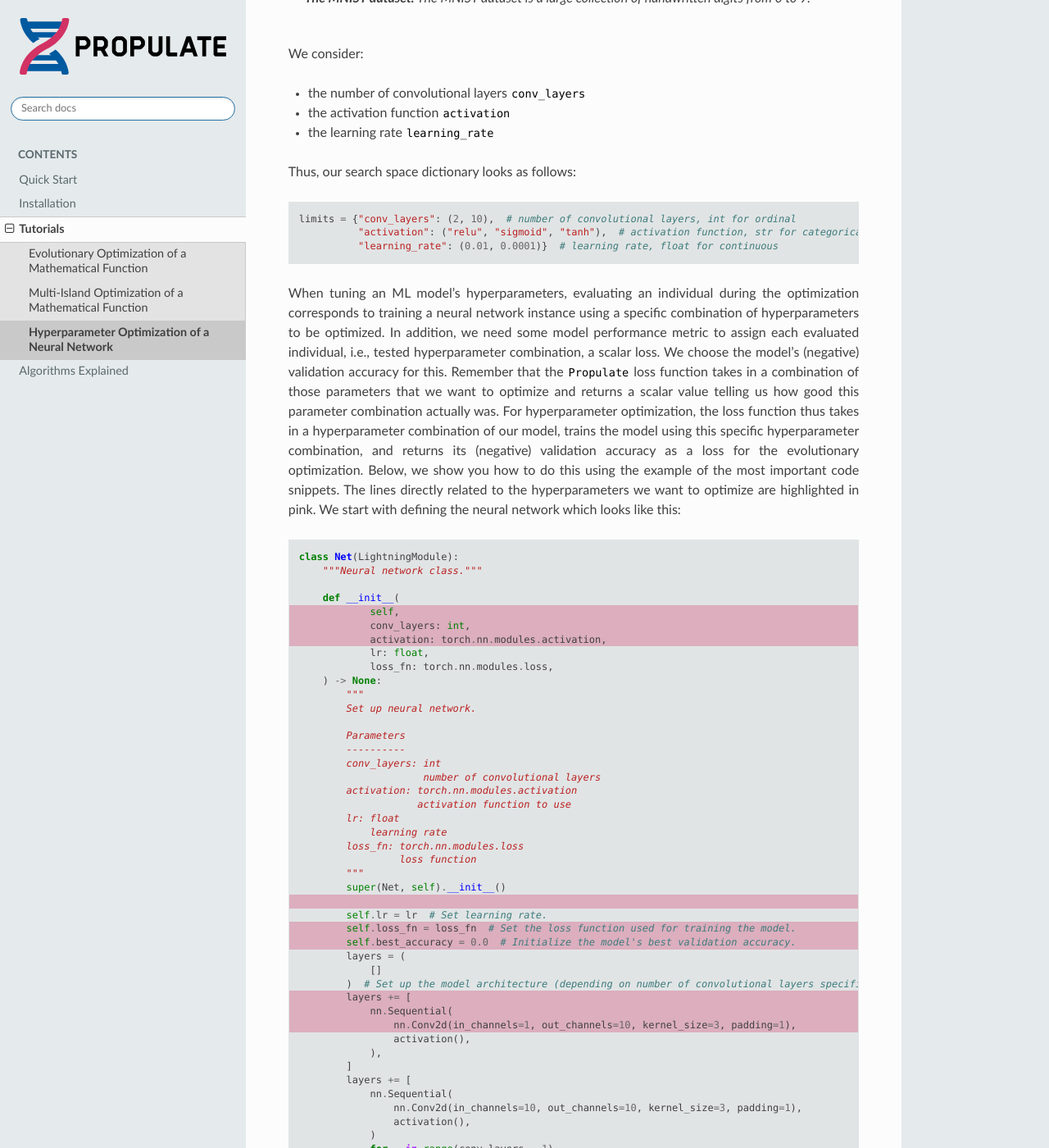
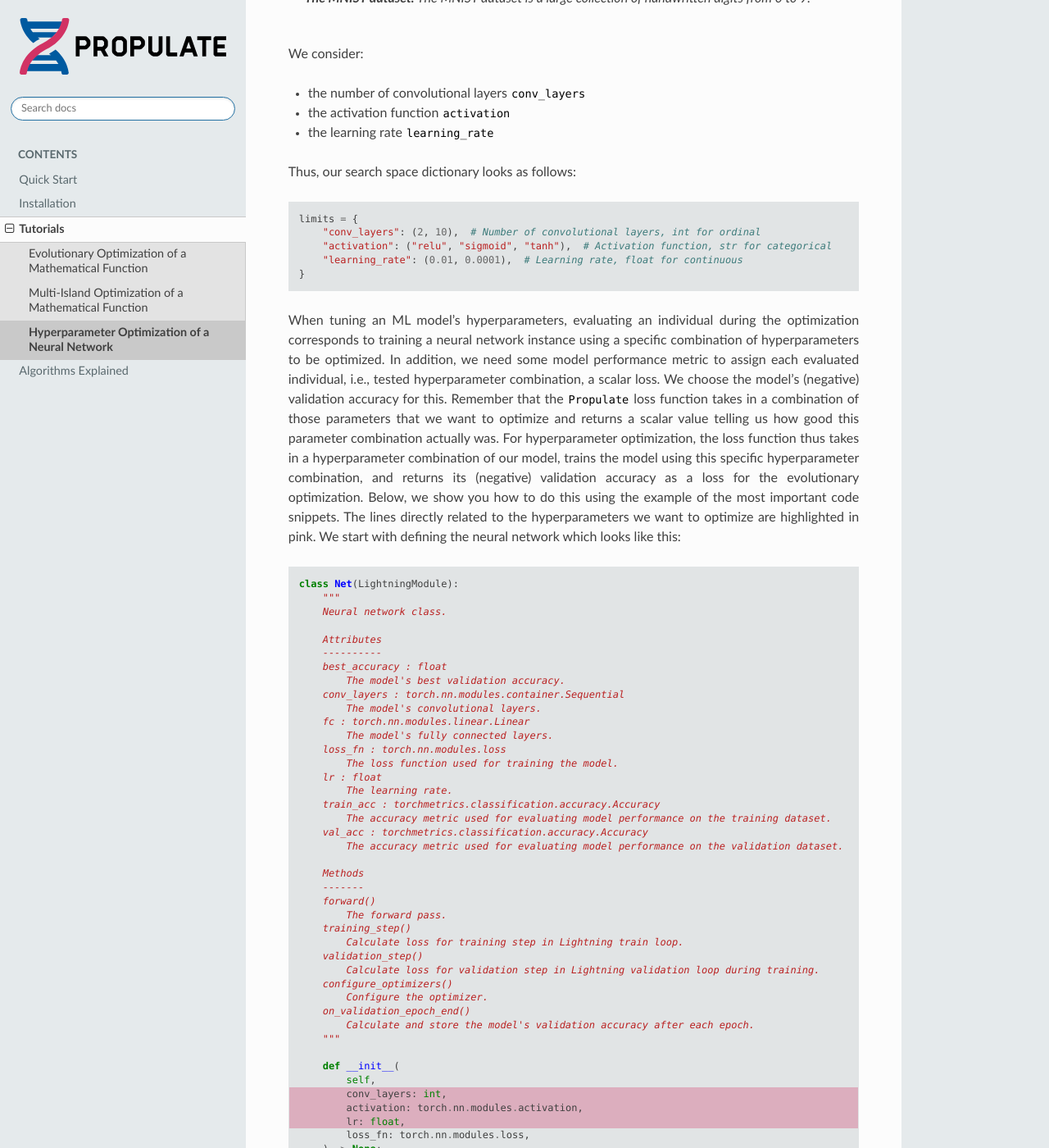
Before and after one commit to Helmholtz-AI-Energy/propulate, a Sphinx documentation site: the page built from docs/tut_hpo.rst, in a window 1280 px wide and 1400 px high, scrolled down 607 px. Shown: the whole window at 82% size. Built offline with Sphinx 7.4.7 and the Read the Docs theme 2.0.0, drawn with Linux system fonts in a browser that asks for light colours; nearby versions of some CDN libraries; some web fonts are replaced; library files that are not in the unit come from our copies; some of the changed text lies outside the part shown.

Commit message:
update HPO/NAS example

```diff
--- a/docs/tut_hpo.rst
+++ b/docs/tut_hpo.rst
@@ -31,9 +31,11 @@
 
 .. code-block:: python
 
-    limits = {"conv_layers": (2, 10),  # number of convolutional layers, int for ordinal
-              "activation": ("relu", "sigmoid", "tanh"),  # activation function, str for categorical
-              "learning_rate": (0.01, 0.0001)}  # learning rate, float for continuous
+    limits = {
+        "conv_layers": (2, 10),  # Number of convolutional layers, int for ordinal
+        "activation": ("relu", "sigmoid", "tanh"),  # Activation function, str for categorical
+        "learning_rate": (0.01, 0.0001),  # Learning rate, float for continuous
+    }
 
 When tuning an ML model's hyperparameters, evaluating an individual during the optimization corresponds to training
 a neural network instance using a specific combination of hyperparameters to be optimized. In addition, we need some
@@ -47,33 +49,65 @@
 the hyperparameters we want to optimize are highlighted in pink. We start with defining the neural network which looks like this:
 
 .. code-block:: python
-    :emphasize-lines: 5,6,7,26,28,29,33-35,106,107,120
+    :emphasize-lines: 38-40,59,61,65-77
 
     class Net(LightningModule):
-        """Neural network class."""
+        """
+        Neural network class.
+
+        Attributes
+        ----------
+        best_accuracy : float
+            The model's best validation accuracy.
+        conv_layers : torch.nn.modules.container.Sequential
+            The model's convolutional layers.
+        fc : torch.nn.modules.linear.Linear
+            The model's fully connected layers.
+        loss_fn : torch.nn.modules.loss
+            The loss function used for training the model.
+        lr : float
+            The learning rate.
+        train_acc : torchmetrics.classification.accuracy.Accuracy
+            The accuracy metric used for evaluating model performance on the training dataset.
+        val_acc : torchmetrics.classification.accuracy.Accuracy
+            The accuracy metric used for evaluating model performance on the validation dataset.
+
+        Methods
+        -------
+        forward()
+            The forward pass.
+        training_step()
+            Calculate loss for training step in Lightning train loop.
+        validation_step()
+            Calculate loss for validation step in Lightning validation loop during training.
+        configure_optimizers()
+            Configure the optimizer.
+        on_validation_epoch_end()
+            Calculate and store the model's validation accuracy after each epoch.
+        """
 
         def __init__(
-                self,
-                conv_layers: int,
-                activation: torch.nn.modules.activation,
-                lr: float,
-                loss_fn: torch.nn.modules.loss,
+            self,
+            conv_layers: int,
+            activation: torch.nn.modules.activation,
+            lr: float,
+            loss_fn: torch.nn.modules.loss,
         ) -> None:
             """
             Set up neural network.
 
             Parameters
             ----------
-            conv_layers: int
-                         number of convolutional layers
-            activation: torch.nn.modules.activation
-                        activation function to use
-            lr: float
-                learning rate
-            loss_fn: torch.nn.modules.loss
-                     loss function
+            conv_layers : int
+                The number of convolutional layers.
+            activation : torch.nn.modules.activation
+                The activation function to use.
+            lr : float
+                The learning rate.
+            loss_fn : torch.nn.modules.loss
+                The loss function.
             """
-            super(Net, self).__init__()
+            super().__init__()
 
             self.lr = lr  # Set learning rate.
             self.loss_fn = loss_fn  # Set the loss function used for training the model.
@@ -106,13 +140,13 @@
 
             Parameters
             ----------
-            x: torch.Tensor
-               data sample
+            x : torch.Tensor
+               The data sample.
 
             Returns
             -------
             torch.Tensor
-                The model's predictions for input data sample
+                The model's predictions for input data sample.
             """
             b, c, w, h = x.size()
             x = self.conv_layers(x)
@@ -128,15 +162,15 @@
 
             Parameters
             ----------
-            batch: Tuple[torch.Tensor, torch.Tensor]
-                   input batch
-            batch_idx: int
-                       batch index
+            batch : Tuple[torch.Tensor, torch.Tensor]
+                The input batch.
+            batch_idx : int
+                Its batch index.
 
             Returns
             -------
             torch.Tensor
-                training loss for input batch
+                The training loss for this input batch.
             """
             x, y = batch
             pred = self(x)
@@ -154,15 +188,15 @@
 
             Parameters
             ----------
-            batch: Tuple[torch.Tensor, torch.Tensor]
-                   current batch
-            batch_idx: int
-                       batch index
+            batch : Tuple[torch.Tensor, torch.Tensor]
+                The current batch
+            batch_idx : int
+                The batch index.
 
             Returns
             -------
             torch.Tensor
-                validation loss for input batch
+                The validation loss for the input batch.
             """
             x, y = batch
             pred = self(x)
@@ -174,19 +208,17 @@
 
         def configure_optimizers(self) -> torch.optim.SGD:
             """
-            Configure optimizer.
+            Configure the optimizer.
 
             Returns
             -------
             torch.optim.sgd.SGD
-                stochastic gradient descent optimizer
+                A stochastic gradient descent optimizer.
             """
             return torch.optim.SGD(self.parameters(), lr=self.lr)
 
         def on_validation_epoch_end(self):
-            """
-            Calculate and store the model's validation accuracy after each epoch.
-            """
+            """Calculate and store the model's validation accuracy after each epoch."""
             val_acc_val = self.val_acc.compute()
             self.val_acc.reset()
             if val_acc_val > self.best_accuracy:
@@ -202,42 +234,51 @@
 
         Parameters
         ----------
-        batch_size: int
-                    batch size
+        batch_size : int
+            The batch size.
 
         Returns
         -------
-        DataLoader
-            training dataloader
-        DataLoader
-            validation dataloader
+        torch.utils.data.DataLoader
+            The training dataloader.
+        torch.utils.data.DataLoader
+            The validation dataloader.
         """
-        ...
+        data_transform = Compose([ToTensor(), Normalize((0.1307,), (0.3081,))])
+        num_workers = NUM_WORKERS
+        log.info(f"Use {num_workers} workers in dataloader.")
 
-        data_transform = Compose([ToTensor(), Normalize((0.1307,), (0.3081,))])
-
-        if MPI.COMM_WORLD.Get_rank() == 0:  # Only root downloads data.
+        if MPI.COMM_WORLD.rank == 0:  # Only root downloads data.
             train_loader = DataLoader(
                 dataset=MNIST(
                     download=True, root=".", transform=data_transform, train=True
                 ),  # Use MNIST training dataset.
                 batch_size=batch_size,  # Batch size
+                num_workers=num_workers,
+                pin_memory=True,
+                persistent_workers=True,
                 shuffle=True,  # Shuffle data.
             )
 
-        MPI.COMM_WORLD.Barrier()
-        if MPI.COMM_WORLD.Get_rank() != 0:
+        MPI.COMM_WORLD.barrier()
+        if MPI.COMM_WORLD.rank != 0:
             train_loader = DataLoader(
                 dataset=MNIST(
                     download=False, root=".", transform=data_transform, train=True
                 ),  # Use MNIST training dataset.
                 batch_size=batch_size,  # Batch size
+                num_workers=num_workers,
+                pin_memory=True,
+                persistent_workers=True,
                 shuffle=True,  # Shuffle data.
             )
         val_loader = DataLoader(
             dataset=MNIST(
                 download=False, root=".", transform=data_transform, train=False
             ),  # Use MNIST testing dataset.
+            num_workers=num_workers,
+            pin_memory=True,
+            persistent_workers=True,
             batch_size=1,  # Batch size
             shuffle=False,  # Do not shuffle data.
         )
@@ -247,53 +288,65 @@
 order to find the best hyperparameters for our model:
 
 .. code-block:: python
-    :emphasize-lines: 18-20, 24-26, 29, 30, 48
+    :emphasize-lines: 16-18, 22-26, 32-35, 60
 
-    def ind_loss(
-            params: Dict[str, Union[int, float, str]]
-    ) -> float:
+    def ind_loss(params: Dict[str, Union[int, float, str]]) -> float:
         """
-        Loss function for evolutionary optimization with Propulate.
-        We minimize the model's negative validation accuracy.
+        Loss function for evolutionary optimization with Propulate. Minimize the model's negative validation accuracy.
 
         Parameters
         ----------
-        params: dict[str, int | float | str]]
+        params : Dict[str, int | float | str]
+            The hyperparameters to be optimized evolutionarily.
 
         Returns
         -------
         float
-            The trained model's negative validation accuracy
+            The trained model's negative validation accuracy.
         """
         # Extract hyperparameter combination to test from input dictionary.
         conv_layers = params["conv_layers"]  # Number of convolutional layers
         activation = params["activation"]  # Activation function
         lr = params["lr"]  # Learning rate
 
-        epochs = 2  # Number of epochs to train
+        epochs = 100
 
-        # Define the activation function mapping.
-        activations = {"relu": nn.ReLU, "sigmoid": nn.Sigmoid, "tanh": nn.Tanh}
+        activations = {
+            "relu": nn.ReLU,
+            "sigmoid": nn.Sigmoid,
+            "tanh": nn.Tanh,
+        }  # Define activation function mapping.
         activation = activations[activation]  # Get activation function.
-        loss_fn = torch.nn.CrossEntropyLoss()  # Use cross-entropy loss for multi-class classification.
+        loss_fn = (
+            torch.nn.CrossEntropyLoss()
+        )  # Use cross-entropy loss for multi-class classification.
 
-        model = Net(conv_layers, activation, lr, loss_fn)  # Set up neural network with specified hyperparameters.
+        model = Net(
+            conv_layers, activation, lr, loss_fn
+        )  # Set up neural network with specified hyperparameters.
         model.best_accuracy = 0.0  # Initialize the model's best validation accuracy.
 
-        train_loader, val_loader = get_data_loaders(batch_size=8)  # Get training and validation data loaders.
+        train_loader, val_loader = get_data_loaders(
+            batch_size=8
+        )  # Get training and validation data loaders.
+
+        tb_logger = loggers.TensorBoardLogger(
+            save_dir=log_path + "/lightning_logs"
+        )  # Get tensor board logger.
 
         # Under the hood, the Lightning Trainer handles the training loop details.
-        trainer = Trainer(max_epochs=epochs,  # Stop training once this number of epochs is reached.
-                          accelerator="gpu",  # Pass accelerator type.
-                          devices=[  # Devices to train on
-                              MPI.COMM_WORLD.Get_rank() % GPUS_PER_NODE
-                                  ],
-                          enable_progress_bar=False,  # Disable progress bar.
-                          )
+        trainer = Trainer(
+            max_epochs=epochs,  # Stop training once this number of epochs is reached.
+            accelerator="gpu",  # Pass accelerator type.
+            devices=[MPI.COMM_WORLD.rank % GPUS_PER_NODE],  # Devices to train on
+            callbacks=[EarlyStopping(monitor="val_loss", mode="min")],
+            enable_progress_bar=False,  # Disable progress bar.
+            logger=tb_logger,  # Logger
+        )
         trainer.fit(  # Run full model training optimization routine.
             model=model,  # Model to train
             train_dataloaders=train_loader,  # Dataloader for training samples
-            val_dataloaders=val_loader  # Dataloader for validation samples
+            val_dataloaders=val_loader,  # Dataloader for validation samples
         )
         # Return negative best validation accuracy as an individual's loss.
         return -model.best_accuracy.item()
@@ -303,37 +356,53 @@
 
 .. code-block:: python
 
-    num_generations = 3  # Number of generations
-    pop_size = 2 * MPI.COMM_WORLD.size  # Breeding population size
-    limits = {
-        "conv_layers": (2, 10),
-        "activation": ("relu", "sigmoid", "tanh"),
-        "lr": (0.01, 0.0001),
-    }  # Search space
-    rng = random.Random(
-        MPI.COMM_WORLD.rank
-    )  # Set up separate random number generator for evolutionary optimizer.
-    propagator = get_default_propagator(  # Get default evolutionary operator.
-        pop_size=pop_size,  # Breeding population size
-        limits=limits,  # Search space
-        mate_prob=0.7,  # Crossover probability
-        mut_prob=0.4,  # Mutation probability
-        random_prob=0.1,  # Random-initialization probability
-        rng=rng,  # Random number generator for evolutionary optimizer
-    )
-    islands = Islands(  # Set up island model.
-        loss_fn=ind_loss,  # Loss function to optimize
-        propagator=propagator,  # Evolutionary operator
-        rng=rng,  # Random number generator
-        generations=num_generations,  # Number of generations per worker
-        num_islands=1,  # Number of islands
-        checkpoint_path=log_path,
-    )
-    islands.evolve(  # Run evolutionary optimization.
-        top_n=1,  # Print top-n best individuals on each island in summary.
-        logging_interval=1,  # Logging interval
-        debug=2,  # Verbosity level
-    )
+    if __name__ == "__main__":
+        comm = MPI.COMM_WORLD
+        num_generations = 10  # Number of generations
+        pop_size = 2 * comm.size  # Breeding population size
+        limits = {
+            "conv_layers": (2, 10),
+            "activation": ("relu", "sigmoid", "tanh"),
+            "lr": (0.01, 0.0001),
+        }  # Define search space.
+        rng = random.Random(
+            comm.rank
+        )  # Set up separate random number generator for evolutionary optimizer.
+        propagator = get_default_propagator(  # Get default evolutionary operator.
+            pop_size=pop_size,  # Breeding population size
+            limits=limits,  # Search space
+            crossover_prob=0.7,  # Crossover probability
+            mutation_prob=0.4,  # Mutation probability
+            random_init_prob=0.1,  # Random-initialization probability
+            rng=rng,  # Separate random number generator for Propulate optimization
+        )
+
+        # Set up separate logger for Propulate optimization.
+        set_logger_config(
+            level=logging.INFO,  # Logging level
+            log_file=f"{log_path}/{pathlib.Path(__file__).stem}.log",  # Logging path
+            log_to_stdout=True,  # Print log on stdout.
+            log_rank=False,  # Do not prepend MPI rank to logging messages.
+            colors=True,  # Use colors.
+        )
+
+        # Set up propulator performing actual optimization.
+        propulator = Propulator(
+            loss_fn=ind_loss,  # Loss function to optimize
+            propagator=propagator,  # Evolutionary operator
+            rng=rng,  # Random number generator
+            island_comm=comm,  # Communicator
+            generations=num_generations,  # Number of generations per worker
+            checkpoint_path=log_path,  # Path to save checkpoints to
+        )
+
+        # Run optimization and print summary of results.
+        propulator.propulate(
+            logging_interval=1, debug=2  # Logging interval and verbosity level
+        )
+        propulator.summarize(
+            top_n=1, debug=2  # Print top-n best individuals on each island in summary.
+        )
 
 After additionally installing ``torch``, ``lightning``, and ``tensorboard``, we can use the the virtual environment from
 the previous example to run a search with four GPUs on a single node:
```
